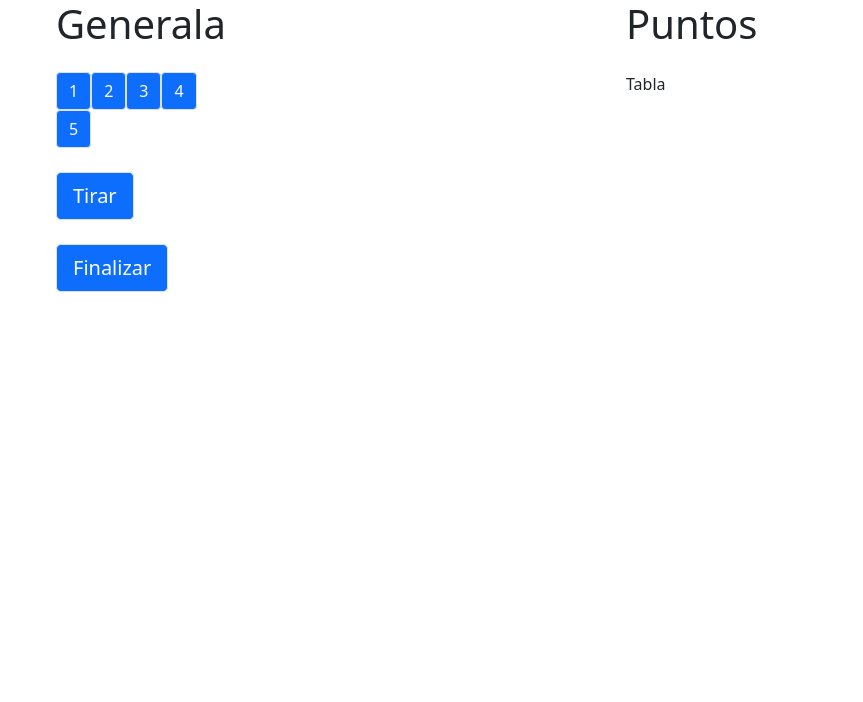
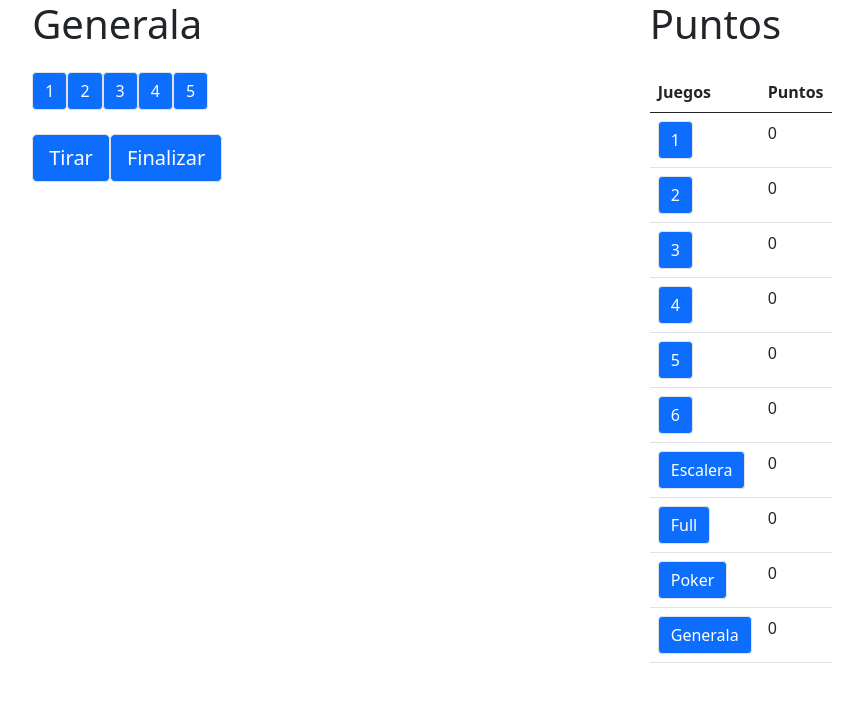
Before and after one commit to AlejoLoureiro/unq-ui-alejo-loureiro-trabajo-final, a React (Create React App) app in the folder unq-ui-alejo-loureiro-trabajo-final/: page / in a window 1280 px wide. Shown: the top 702 px of the page, without its empty margins (216-1079 px from the left). Built offline with nearby package versions, Linux system fonts and the light colour scheme.

Commit message:
tabla creada y comienzo de la logica de juegos

```diff
--- a/unq-ui-alejo-loureiro-trabajo-final/src/Context.js
+++ b/unq-ui-alejo-loureiro-trabajo-final/src/Context.js
@@ -1,17 +1,20 @@
-import React, { createContext, useState, useMemo, useContext } from 'react';
+import React, { createContext, useState } from 'react';
 
 const Context = createContext({
     state: {
-        dados:[]
+        dados:[],
+        datosTabla:[]
     },
     actions: {
-        setDados: (dados) => {}
+        setDados: (dados) => {},
+        setDatosTabla: (datosTable) => {}
     }
 })
 
 const ContextProvider = ({children}) => {
 
     const [dados, setDados] = useState();
+    const [datosTable, setDatosTabla] = useState();
 
     const state = {
         dados:[{
@@ -34,10 +37,63 @@ const ContextProvider = ({children}) => {
             numero:5,
             foco: false,
         }],
+        datosTabla:[
+            {
+                juego:"1",
+                puntos:0,
+                usado:false
+            },
+            {
+                juego:"2",
+                puntos:0,
+                usado:false
+            },
+            {
+                juego:"3",
+                puntos:0,
+                usado:false
+            },
+            {
+                juego:"4",
+                puntos:0,
+                usado:false
+            },
+            {
+                juego:"5",
+                puntos:0,
+                usado:false
+            },
+            {
+                juego:"6",
+                puntos:0,
+                usado:false
+            },
+            {
+                juego:"Escalera",
+                puntos:0,
+                usado:false
+            },
+            {
+                juego:"Full",
+                puntos:0,
+                usado:false
+            },
+            {
+                juego:"Poker",
+                puntos:0,
+                usado:false
+            },
+            {
+                juego:"Generala",
+                puntos:0,
+                usado:false
+            }
+        ]
     }
 
     const actions = {
-        setDados
+        setDados,
+        setDatosTabla
     }
 
     return (
--- a/unq-ui-alejo-loureiro-trabajo-final/src/Dado.js
+++ b/unq-ui-alejo-loureiro-trabajo-final/src/Dado.js
@@ -14,7 +14,7 @@ export function Dado(props) {
 
 
     return(
-            <button type="button" className={foco ? "btn btn-primary border btn-lg" : "btn btn-primary border"} onClick={clickDado}>
+            <button type="button" className={props.dado.foco ? "btn btn-primary border btn-lg" : "btn btn-primary border"} onClick={clickDado}>
                 {numero}
             </button>
     )
--- a/unq-ui-alejo-loureiro-trabajo-final/src/Home.js
+++ b/unq-ui-alejo-loureiro-trabajo-final/src/Home.js
@@ -3,10 +3,11 @@ import { Dado } from './Dado';
 import { useState, useContext } from 'react';
 import { Context } from "./Context";
 import { Tabla } from "./Tabla";
+import { calcularJuegos } from "./Utilities"
 
 export function Home(){
 
-    const { state } = useContext(Context);
+    const { state, actions } = useContext(Context);
     let [dados,setDados] = useState(state.dados);
 
 
@@ -29,13 +30,15 @@ export function Home(){
     }
 
     const handleFinalizarTurno = () => {
-
+        const dados = state.dados;
+        const juegosDisponibles = calcularJuegos(dados);
+        console.log(juegosDisponibles);
     }
 
     return(
         <div className="container">
             <div className="row">
-                <div className="col-2 mx-auto">
+                <div className="col-3 mx-auto">
                     <div>
                         <p className='h1 mb-4'> Generala </p>
                     </div>
--- a/unq-ui-alejo-loureiro-trabajo-final/src/Tabla.js
+++ b/unq-ui-alejo-loureiro-trabajo-final/src/Tabla.js
@@ -1,10 +1,43 @@
-import React from 'react';
+import React, { useContext, useState } from 'react';
+import { Context } from "./Context";
+import { Row } from "./components/Row"
+import { findDatos } from './Utilities';
 
-export function Tabla() {
+export function Tabla(props) {
+
+    const { state } = useContext(Context);
 
     return(
         <div>
-            Tabla
+            <table className="table">
+                <thead>
+                    <tr>
+                    <th scope="col">Juegos</th>
+                    <th scope="col">Puntos</th>
+                    </tr>
+                </thead>
+                <tbody>
+                    <Row data={findDatos(state.datosTabla,"1")} />
+
+                    <Row data={findDatos(state.datosTabla,"2")} />
+
+                    <Row data={findDatos(state.datosTabla,"3")} />
+
+                    <Row data={findDatos(state.datosTabla,"4")} />
+
+                    <Row data={findDatos(state.datosTabla,"5")} />
+
+                    <Row data={findDatos(state.datosTabla,"6")} />
+
+                    <Row data={findDatos(state.datosTabla,"Escalera")} />
+
+                    <Row data={findDatos(state.datosTabla,"Full")} />
+
+                    <Row data={findDatos(state.datosTabla,"Poker")} />
+
+                    <Row data={findDatos(state.datosTabla,"Generala")} />
+                </tbody>
+            </table>
         </div>
     )
 }
--- /dev/null
+++ b/unq-ui-alejo-loureiro-trabajo-final/src/Utilities.js
@@ -0,0 +1,73 @@
+export const findDatos = (list, juego) => {
+    for (let i = 0; i < list.length; i++){
+        if (list[i].juego == juego) {
+            return list[i];
+        }
+    }
+}
+
+export const calcularJuegos = (dados) => {
+    let result = [];
+    if (hayNumero(dados, 1)){
+        result.push("1");
+    }
+    if (hayNumero(dados,2)){
+        result.push("2");
+    }
+    if (hayNumero(dados,3)){
+        result.push("3");
+    }
+    if (hayNumero(dados,4)){
+        result.push("4");
+    }
+    if (hayNumero(dados,5)){
+        result.push("5");
+    }
+    if (hayNumero(dados,6)){
+        result.push("6");
+    }
+    if (esEscalera(dados)){
+        result.push("Escalera");
+    }
+    if (esFull(dados)){
+        result.push("Full");
+    }
+    if (esPoker(dados)){
+        result.push("Poker");
+    }
+    if (esGenerala(dados)){
+        result.push("Generala");
+    }
+
+    return result;
+}
+
+const hayNumero = (dados,nro) => {
+    for(let i = 0; i < dados.length;i++){
+        if(dados[i].numero == nro){
+            return true;
+        }
+    }
+    return false;
+}
+
+const esEscalera = (dados) => {
+    const sortedDados = dados.sort()
+    let prevNum = 0;
+    for(let i = 1; i < dados.length;i++){
+
+    }
+    return false;
+}
+
+const esFull = (dados) => {
+
+}
+
+const esPoker = (dados) => {
+
+}
+
+const esGenerala = (dados) => {
+
+}
--- /dev/null
+++ b/unq-ui-alejo-loureiro-trabajo-final/src/components/Row.js
@@ -0,0 +1,26 @@
+import React, { useContext, useState } from 'react';
+
+export function Row(props){
+
+    const juego = props.data.juego;
+    const [usado,setUsado] = useState(props.data.usado);
+
+    const handleClick = () => {
+        setUsado(true);
+        props.data.usado = true;
+    }
+
+
+    return(
+        <tr>
+            <th scope="row">
+                <button type="button" className={!usado ? "btn btn-primary border" : "btn btn-secondary border"} onClick={handleClick}>
+                    {juego}
+                </button>
+            </th>
+            <td>
+                {props.data.puntos}
+            </td>
+        </tr>
+    )
+}
```
